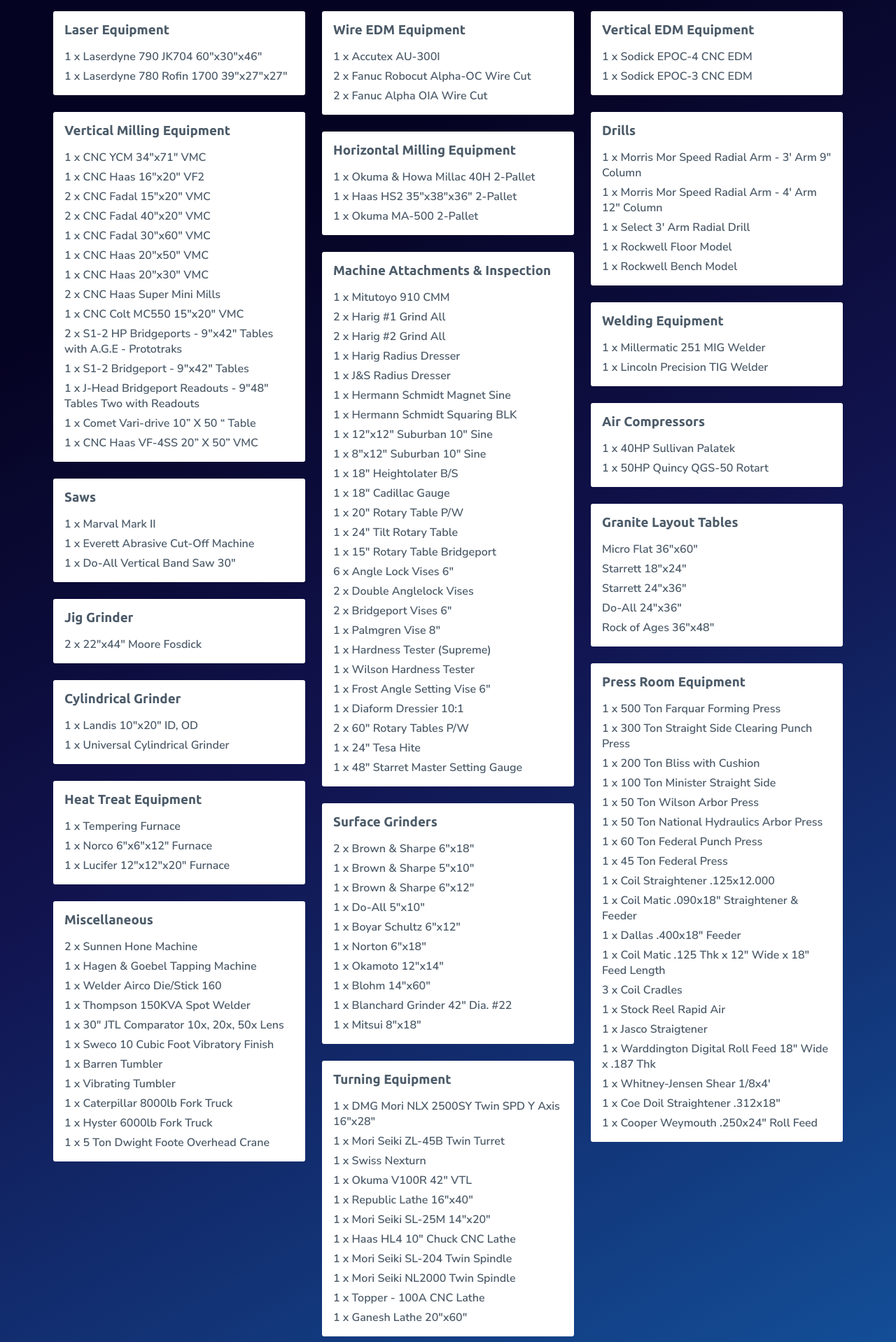
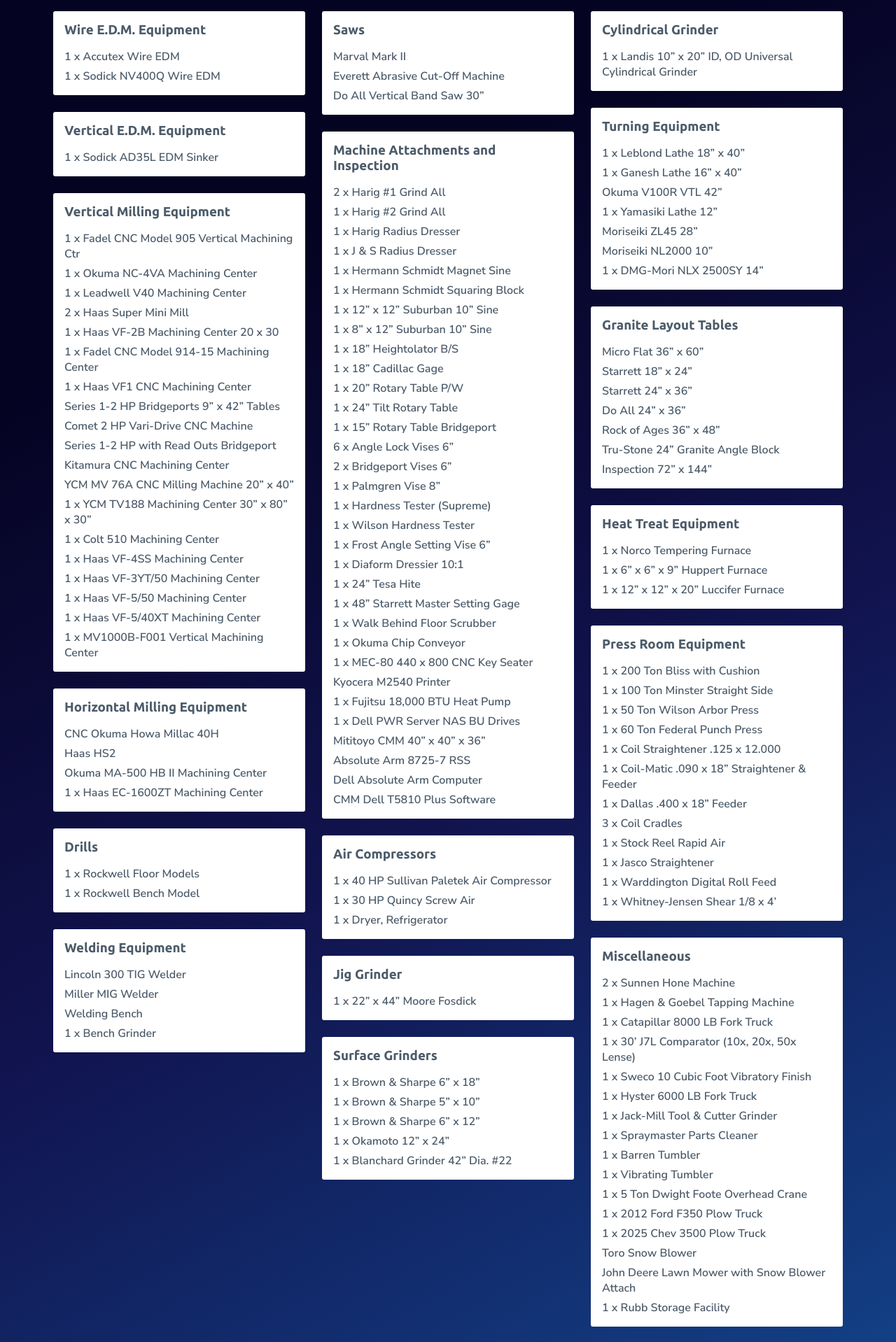
Before and after one commit to jonnygirvan/tem-site, a Vue app: page /facilities in a window 1280 px wide. Shown: the part 100-2018 px from the top of the page at 70% size. Built offline with nearby package versions, Linux system fonts and the light colour scheme.

Commit message:
Update Facilities.vue

```diff
--- a/src/views/Facilities.vue
+++ b/src/views/Facilities.vue
@@ -4,76 +4,74 @@
       <div id="facilitiesInner">
         <div class="facilitiesColumn">
           <div class="facilitiesItem">
-          <h3>Laser Equipment</h3>
+            <h3>Wire E.D.M. Equipment</h3>
             <ul>
-            <li>1 x Laserdyne 790 JK704 60″x30″x46″</li>
-            <li>1 x Laserdyne 780 Rofin 1700 39″x27″x27″</li>
+              <li>1 x Accutex Wire EDM</li>
+              <li>1 x Sodick NV400Q Wire EDM</li>
             </ul>
           </div>
+
+          <div class="facilitiesItem">
+            <h3>Vertical E.D.M. Equipment</h3>
+            <ul>
+              <li>1 x Sodick AD35L EDM Sinker</li>
+            </ul>
+          </div>
+
           <div class="facilitiesItem">
             <h3>Vertical Milling Equipment</h3>
             <ul>
-            <li>1 x CNC YCM 34"x71" VMC</li>
-            <li>1 x CNC Haas 16"x20" VF2</li>
-            <li>2 x CNC Fadal 15"x20" VMC</li>
-            <li>2 x CNC Fadal 40"x20" VMC</li>
-            <li>1 x CNC Fadal 30"x60" VMC</li>
-            <li>1 x CNC Haas 20"x50" VMC</li>
-            <li>1 x CNC Haas 20"x30" VMC</li>
-            <li>2 x CNC Haas Super Mini Mills</li>
-            <li>1 x CNC Colt MC550 15"x20" VMC</li>
-            <li>2 x S1-2 HP Bridgeports - 9"x42" Tables with A.G.E - Prototraks</li>
-            <li>1 x S1-2 Bridgeport - 9"x42" Tables</li>
-            <li>1 x J-Head Bridgeport Readouts - 9"48" Tables Two with Readouts</li>
-            <li>1 x Comet Vari-drive 10” X 50 “ Table</li>
-            <li>1 x CNC Haas VF-4SS 20” X 50” VMC</li>
+              <li>1 x Fadel CNC Model 905 Vertical Machining Ctr</li>
+              <li>1 x Okuma NC-4VA Machining Center</li>
+              <li>1 x Leadwell V40 Machining Center</li>
+              <li>2 x Haas Super Mini Mill</li>
+              <li>1 x Haas VF-2B Machining Center 20 x 30</li>
+              <li>1 x Fadel CNC Model 914-15 Machining Center</li>
+              <li>1 x Haas VF1 CNC Machining Center</li>
+              <li>Series 1-2 HP Bridgeports 9” x 42” Tables</li>
+              <li>Comet 2 HP Vari-Drive CNC Machine</li>
+              <li>Series 1-2 HP with Read Outs Bridgeport</li>
+              <li>Kitamura CNC Machining Center</li>
+              <li>YCM MV 76A CNC Milling Machine 20” x 40”</li>
+              <li>1 x YCM TV188 Machining Center 30” x 80” x 30”</li>
+              <li>1 x Colt 510 Machining Center</li>
+              <li>1 x Haas VF-4SS Machining Center</li>
+              <li>1 x Haas VF-3YT/50 Machining Center</li>
+              <li>1 x Haas VF-5/50 Machining Center</li>
+              <li>1 x Haas VF-5/40XT Machining Center</li>
+              <li>1 x MV1000B-F001 Vertical Machining Center</li>
             </ul>
           </div>
+
           <div class="facilitiesItem">
-          <h3>Saws</h3>
+            <h3>Horizontal Milling Equipment</h3>
             <ul>
-            <li>1 x Marval Mark II</li>
-            <li>1 x Everett Abrasive Cut-Off Machine</li>
-            <li>1 x Do-All Vertical Band Saw 30"</li>
+              <li>CNC Okuma Howa Millac 40H</li>
+              <li>Haas HS2</li>
+              <li>Okuma MA-500 HB II Machining Center</li>
+              <li>1 x Haas EC-1600ZT Machining Center</li>
             </ul>
           </div>
+
           <div class="facilitiesItem">
-          <h3>Jig Grinder</h3>
+            <h3>Drills</h3>
             <ul>
-            <li>2 x 22"x44" Moore Fosdick</li>
+              <li>1 x Rockwell Floor Models</li>
+              <li>1 x Rockwell Bench Model</li>
             </ul>
           </div>
+
           <div class="facilitiesItem">
-          <h3>Cylindrical Grinder</h3>
+            <h3>Welding Equipment</h3>
             <ul>
-            <li>1 x Landis 10"x20" ID, OD</li>
-            <li>1 x Universal Cylindrical Grinder</li>
+              <li>Lincoln 300 TIG Welder</li>
+              <li>Miller MIG Welder</li>
+              <li>Welding Bench</li>
+              <li>1 x Bench Grinder</li>
             </ul>
           </div>
-        <div class="facilitiesItem">
-          <h3>Heat Treat Equipment</h3>
-          <ul>
-            <li>1 x Tempering Furnace</li>
-            <li>1 x Norco 6"x6"x12" Furnace</li>
-            <li>1 x Lucifer 12"x12"x20" Furnace</li>
-          </ul>
-        </div>
-        <div class="facilitiesItem">
-          <h3>Miscellaneous</h3>
-          <ul>
-            <li>2 x Sunnen Hone Machine</li>
-            <li>1 x Hagen & Goebel Tapping Machine</li>
-            <li>1 x Welder Airco Die/Stick 160</li>
-            <li>1 x Thompson 150KVA Spot Welder</li>
-            <li>1 x 30" JTL Comparator 10x, 20x, 50x Lens</li>
-            <li>1 x Sweco 10 Cubic Foot Vibratory Finish</li>
-            <li>1 x Barren Tumbler</li>
-            <li>1 x Vibrating Tumbler</li>
-            <li>1 x Caterpillar 8000lb Fork Truck</li>
-            <li>1 x Hyster 6000lb Fork Truck</li>
-            <li>1 x 5 Ton Dwight Foote Overhead Crane</li>
-          </ul>
-        </div>
+
+
         </div>
 
 
@@ -81,80 +79,76 @@
 
         <div class="facilitiesColumn">
           <div class="facilitiesItem">
-          <h3>Wire EDM Equipment</h3>
+            <h3>Saws</h3>
             <ul>
-            <li>1 x Accutex AU-300I</li>
-            <li>2 x Fanuc Robocut Alpha-OC Wire Cut</li>
-            <li>2 x Fanuc Alpha OIA Wire Cut</li>
+              <li>Marval Mark II</li>
+              <li>Everett Abrasive Cut-Off Machine</li>
+              <li>Do All Vertical Band Saw 30”</li>
             </ul>
           </div>
+
           <div class="facilitiesItem">
-          <h3>Horizontal Milling Equipment</h3>
+            <h3>Machine Attachments and Inspection</h3>
             <ul>
-            <li>1 x Okuma & Howa Millac 40H 2-Pallet</li>
-            <li>1 x Haas HS2 35"x38"x36" 2-Pallet</li>
-            <li>1 x Okuma MA-500 2-Pallet</li>
+              <li>2 x Harig #1 Grind All</li>
+              <li>1 x Harig #2 Grind All</li>
+              <li>1 x Harig Radius Dresser</li>
+              <li>1 x J & S Radius Dresser</li>
+              <li>1 x Hermann Schmidt Magnet Sine</li>
+              <li>1 x Hermann Schmidt Squaring Block</li>
+              <li>1 x 12” x 12” Suburban 10” Sine</li>
+              <li>1 x 8” x 12” Suburban 10” Sine</li>
+              <li>1 x 18” Heightolator B/S</li>
+              <li>1 x 18” Cadillac Gage</li>
+              <li>1 x 20” Rotary Table P/W</li>
+              <li>1 x 24” Tilt Rotary Table</li>
+              <li>1 x 15” Rotary Table Bridgeport</li>
+              <li>6 x Angle Lock Vises 6”</li>
+              <li>2 x Bridgeport Vises 6”</li>
+              <li>1 x Palmgren Vise 8”</li>
+              <li>1 x Hardness Tester (Supreme)</li>
+              <li>1 x Wilson Hardness Tester</li>
+              <li>1 x Frost Angle Setting Vise 6”</li>
+              <li>1 x Diaform Dressier 10:1</li>
+              <li>1 x 24” Tesa Hite</li>
+              <li>1 x 48” Starrett Master Setting Gage</li>
+              <li>1 x Walk Behind Floor Scrubber</li>
+              <li>1 x Okuma Chip Conveyor</li>
+              <li>1 x MEC-80 440 x 800 CNC Key Seater</li>
+              <li>Kyocera M2540 Printer</li>
+              <li>1 x Fujitsu 18,000 BTU Heat Pump</li>
+              <li>1 x Dell PWR Server NAS BU Drives</li>
+              <li>Mititoyo CMM 40” x 40” x 36”</li>
+              <li>Absolute Arm 8725-7 RSS</li>
+              <li>Dell Absolute Arm Computer</li>
+              <li>CMM Dell T5810 Plus Software</li>
             </ul>
           </div>
+
           <div class="facilitiesItem">
-          <h3>Machine Attachments & Inspection</h3>
+            <h3>Air Compressors</h3>
             <ul>
-            <li>1 x Mitutoyo 910 CMM</li>
-            <li>2 x Harig #1 Grind All</li>
-            <li>2 x Harig #2 Grind All</li>
-            <li>1 x Harig Radius Dresser</li>
-            <li>1 x J&S Radius Dresser</li>
-            <li>1 x Hermann Schmidt Magnet Sine</li>
-            <li>1 x Hermann Schmidt Squaring BLK</li>
-            <li>1 x 12"x12" Suburban 10" Sine</li>
-            <li>1 x 8"x12" Suburban 10" Sine</li>
-            <li>1 x 18" Heightolater B/S</li>
-            <li>1 x 18" Cadillac Gauge</li>
-            <li>1 x 20" Rotary Table P/W</li>
-            <li>1 x 24" Tilt Rotary Table</li>
-            <li>1 x 15" Rotary Table Bridgeport</li>
-            <li>6 x Angle Lock Vises 6"</li>
-            <li>2 x Double Anglelock Vises</li>
-            <li>2 x Bridgeport Vises 6"</li>
-            <li>1 x Palmgren Vise 8"</li>
-            <li>1 x Hardness Tester (Supreme)</li>
-            <li>1 x Wilson Hardness Tester</li>
-            <li>1 x Frost Angle Setting Vise 6"</li>
-            <li>1 x Diaform Dressier 10:1</li>
-            <li>2 x 60" Rotary Tables P/W</li>
-            <li>1 x 24" Tesa Hite</li>
-            <li>1 x 48" Starret Master Setting Gauge</li>
+              <li>1 x 40 HP Sullivan Paletek Air Compressor</li>
+              <li>1 x 30 HP Quincy Screw Air</li>
+              <li>1 x Dryer, Refrigerator</li>
             </ul>
           </div>
+
+          <div class="facilitiesItem">
+            <h3>Jig Grinder</h3>
+            <ul>
+              <li>1 x 22” x 44” Moore Fosdick</li>
+            </ul>
+          </div>
+
           <div class="facilitiesItem">
             <h3>Surface Grinders</h3>
             <ul>
-            <li>2 x Brown & Sharpe 6"x18"</li>
-            <li>1 x Brown & Sharpe 5"x10"</li>
-            <li>1 x Brown & Sharpe 6"x12"</li>
-            <li>1 x Do-All 5"x10"</li>
-            <li>1 x Boyar Schultz 6"x12"</li>
-            <li>1 x Norton 6"x18"</li>
-            <li>1 x Okamoto 12"x14"</li>
-            <li>1 x Blohm 14"x60"</li>
-            <li>1 x Blanchard Grinder 42" Dia. #22</li>
-            <li>1 x Mitsui 8"x18"</li>
-          </ul>
-        </div>
-        <div class="facilitiesItem">
-          <h3>Turning Equipment</h3>
-          <ul>
-            <li>1 x DMG Mori NLX 2500SY Twin SPD Y Axis 16"x28"</li>
-            <li>1 x Mori Seiki ZL-45B Twin Turret</li>
-            <li>1 x Swiss Nexturn</li>
-            <li>1 x Okuma V100R 42" VTL</li>
-            <li>1 x Republic Lathe 16"x40"</li>
-            <li>1 x Mori Seiki SL-25M 14"x20"</li>
-            <li>1 x Haas HL4 10" Chuck CNC Lathe</li>
-            <li>1 x Mori Seiki SL-204 Twin Spindle</li>
-            <li>1 x Mori Seiki NL2000 Twin Spindle</li>
-            <li>1 x Topper - 100A CNC Lathe</li>
-            <li>1 x Ganesh Lathe 20"x60"</li>
+              <li>1 x Brown & Sharpe 6” x 18”</li>
+              <li>1 x Brown & Sharpe 5” x 10”</li>
+              <li>1 x Brown & Sharpe 6” x 12”</li>
+              <li>1 x Okamoto 12” x 24”</li>
+              <li>1 x Blanchard Grinder 42” Dia. #22</li>
             </ul>
           </div>
         </div>
@@ -162,68 +156,104 @@
 
         <div class="facilitiesColumn">
           <div class="facilitiesItem">
-          <h3>Vertical EDM Equipment</h3>
+            <h3>Cylindrical Grinder</h3>
             <ul>
-            <li>1 x Sodick EPOC-4 CNC EDM</li>
-            <li>1 x Sodick EPOC-3 CNC EDM</li>
+              <li>1 x Landis 10” x 20” ID, OD Universal Cylindrical Grinder</li>
             </ul>
           </div>
+
           <div class="facilitiesItem">
-          <h3>Drills</h3>
+            <h3>Turning Equipment</h3>
             <ul>
-            <li>1 x Morris Mor Speed Radial Arm - 3' Arm 9" Column</li>
-            <li>1 x Morris Mor Speed Radial Arm - 4' Arm 12" Column</li>
-            <li>1 x Select 3' Arm Radial Drill</li>
-            <li>1 x Rockwell Floor Model</li>
-            <li>1 x Rockwell Bench Model</li>
+              <li>1 x Leblond Lathe 18” x 40”</li>
+              <li>1 x Ganesh Lathe 16” x 40”</li>
+              <li>Okuma V100R VTL 42”</li>
+              <li>1 x Yamasiki Lathe 12”</li>
+              <li>Moriseiki ZL45 28”</li>
+              <li>Moriseiki NL2000 10”</li>
+              <li>1 x DMG-Mori NLX 2500SY 14”</li>
             </ul>
           </div>
-        <div class="facilitiesItem">
-          <h3>Welding Equipment</h3>
-          <ul>
-            <li>1 x Millermatic 251 MIG Welder</li>
-            <li>1 x Lincoln Precision TIG Welder</li>
-          </ul>
-        </div>
-        <div class="facilitiesItem">
-          <h3>Air Compressors</h3>
-          <ul>
-            <li>1 x 40HP Sullivan Palatek</li>
-            <li>1 x 50HP Quincy QGS-50 Rotart</li>
-          </ul>
-        </div>
+
           <div class="facilitiesItem">
             <h3>Granite Layout Tables</h3>
             <ul>
-            <li>Micro Flat 36"x60"</li>
-            <li>Starrett 18"x24"</li>
-            <li>Starrett 24"x36"</li>
-            <li>Do-All 24"x36"</li>
-            <li>Rock of Ages 36"x48"</li>
+              <li>Micro Flat 36” x 60”</li>
+              <li>Starrett 18” x 24”</li>
+              <li>Starrett 24” x 36”</li>
+              <li>Do All 24” x 36”</li>
+              <li>Rock of Ages 36” x 48”</li>
+              <li>Tru-Stone 24” Granite Angle Block</li>
+              <li>Inspection 72” x 144”</li>
             </ul>
           </div>
+
+          <div class="facilitiesItem">
+            <h3>Heat Treat Equipment</h3>
+            <ul>
+              <li>1 x Norco Tempering Furnace</li>
+              <li>1 x 6” x 6” x 9” Huppert Furnace</li>
+              <li>1 x 12” x 12” x 20” Luccifer Furnace</li>
+            </ul>
+          </div>
+
           <div class="facilitiesItem">
             <h3>Press Room Equipment</h3>
             <ul>
-            <li>1 x 500 Ton Farquar Forming Press</li>
-            <li>1 x 300 Ton Straight Side Clearing Punch Press</li>
               <li>1 x 200 Ton Bliss with Cushion</li>
-            <li>1 x 100 Ton Minister Straight Side</li>
+              <li>1 x 100 Ton Minster Straight Side</li>
               <li>1 x 50 Ton Wilson Arbor Press</li>
-            <li>1 x 50 Ton National Hydraulics Arbor Press</li>
               <li>1 x 60 Ton Federal Punch Press</li>
-            <li>1 x 45 Ton Federal Press</li>
-            <li>1 x Coil Straightener .125x12.000</li>
-            <li>1 x Coil Matic .090x18" Straightener & Feeder</li>
-            <li>1 x Dallas .400x18" Feeder</li>
-            <li>1 x Coil Matic .125 Thk x 12" Wide x 18" Feed Length</li>
+              <li>1 x Coil Straightener .125 x 12.000</li>
+              <li>1 x Coil-Matic .090 x 18” Straightener & Feeder</li>
+              <li>1 x Dallas .400 x 18” Feeder</li>
               <li>3 x Coil Cradles</li>
               <li>1 x Stock Reel Rapid Air</li>
-            <li>1 x Jasco Straigtener</li>
-            <li>1 x Warddington Digital Roll Feed 18" Wide x .187 Thk</li>
-            <li>1 x Whitney-Jensen Shear 1/8x4'</li>
-            <li>1 x Coe Doil Straightener .312x18"</li>
-            <li>1 x Cooper Weymouth .250x24" Roll Feed</li>
+              <li>1 x Jasco Straightener</li>
+              <li>1 x Warddington Digital Roll Feed</li>
+              <li>1 x Whitney-Jensen Shear 1/8 x 4’</li>
+            </ul>
+          </div>
+
+          <div class="facilitiesItem">
+            <h3>Miscellaneous</h3>
+            <ul>
+              <li>2 x Sunnen Hone Machine</li>
+              <li>1 x Hagen & Goebel Tapping Machine</li>
+              <li>1 x Catapillar 8000 LB Fork Truck</li>
+              <li>1 x 30’ J7L Comparator (10x, 20x, 50x Lense)</li>
+              <li>1 x Sweco 10 Cubic Foot Vibratory Finish</li>
+              <li>1 x Hyster 6000 LB Fork Truck</li>
+              <li>1 x Jack-Mill Tool & Cutter Grinder</li>
+              <li>1 x Spraymaster Parts Cleaner</li>
+              <li>1 x Barren Tumbler</li>
+              <li>1 x Vibrating Tumbler</li>
+              <li>1 x 5 Ton Dwight Foote Overhead Crane</li>
+              <li>1 x 2012 Ford F350 Plow Truck</li>
+              <li>1 x 2025 Chev 3500 Plow Truck</li>
+              <li>Toro Snow Blower</li>
+              <li>John Deere Lawn Mower with Snow Blower Attach</li>
+              <li>1 x Rubb Storage Facility</li>
+            </ul>
+          </div>
+
+          <div class="facilitiesItem">
+            <h3>Tool Design</h3>
+            <ul>
+              <li>Auto-CAD</li>
+              <li>36” x 45” Plotter</li>
+              <li>SmartCAM</li>
+              <li>MasterCAM</li>
+              <li>Solid Works</li>
+            </ul>
+          </div>
+
+          <div class="facilitiesItem">
+            <h3>Laser Systems</h3>
+            <ul>
+              <li>1 x Laserdyne System 780 with CO2 Laser</li>
+              <li>Laserdyne System 790 with YAG Laser</li>
+              <li>1 x Koolant Koolers Chiller</li>
             </ul>
           </div>
 
@@ -240,7 +270,7 @@
   display: flex;
   position: relative;
   justify-content: center;
-    background: linear-gradient(331deg, rgb(19, 79, 152) 4%, rgb(17, 19, 78) 50%, rgba(5,3,34,1) 79%);
+  background: linear-gradient(331deg, rgb(19, 79, 152) 4%, rgb(17, 19, 78) 50%, rgba(5, 3, 34, 1) 79%);
   /* min-height: 100vh; */
   text-align: left;
 }
@@ -315,6 +345,7 @@
 .facilitiesItem ul li:last-of-type {
   margin-bottom: 0;
 }
+
 @media screen and (max-width: 979px) {
   .facilitiesColumn {
     flex: 0 0 50%;
```
Lines whose indentation alone changed are shown as unchanged.
